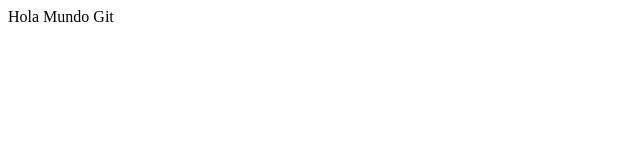
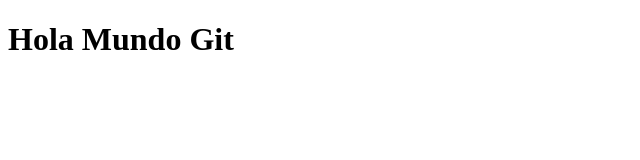
Before and after one commit to efarriolsalas/test-repo, a plain HTML site: page index.html in a window 1280 px wide. Shown: the whole page, without its empty margins (0-640 px from the left). Drawn offline with Linux system fonts and the light colour scheme.

Commit message:
2020_9_25_version2

```diff
--- a/index.html
+++ b/index.html
@@ -5,6 +5,6 @@
     <title>Hola Mundo Git</title>
   </head>
   <body>
-    Hola Mundo Git
+    <h1>Hola Mundo Git</h1>
   </body>
 </html>
```
